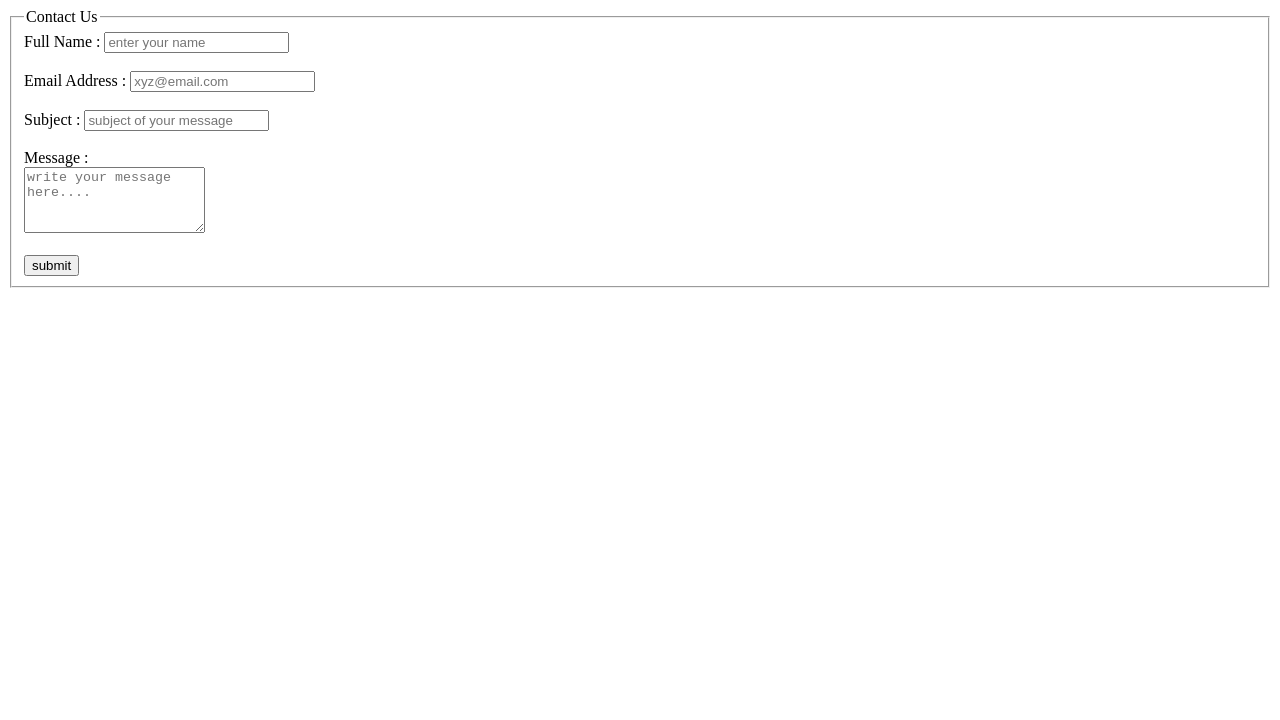
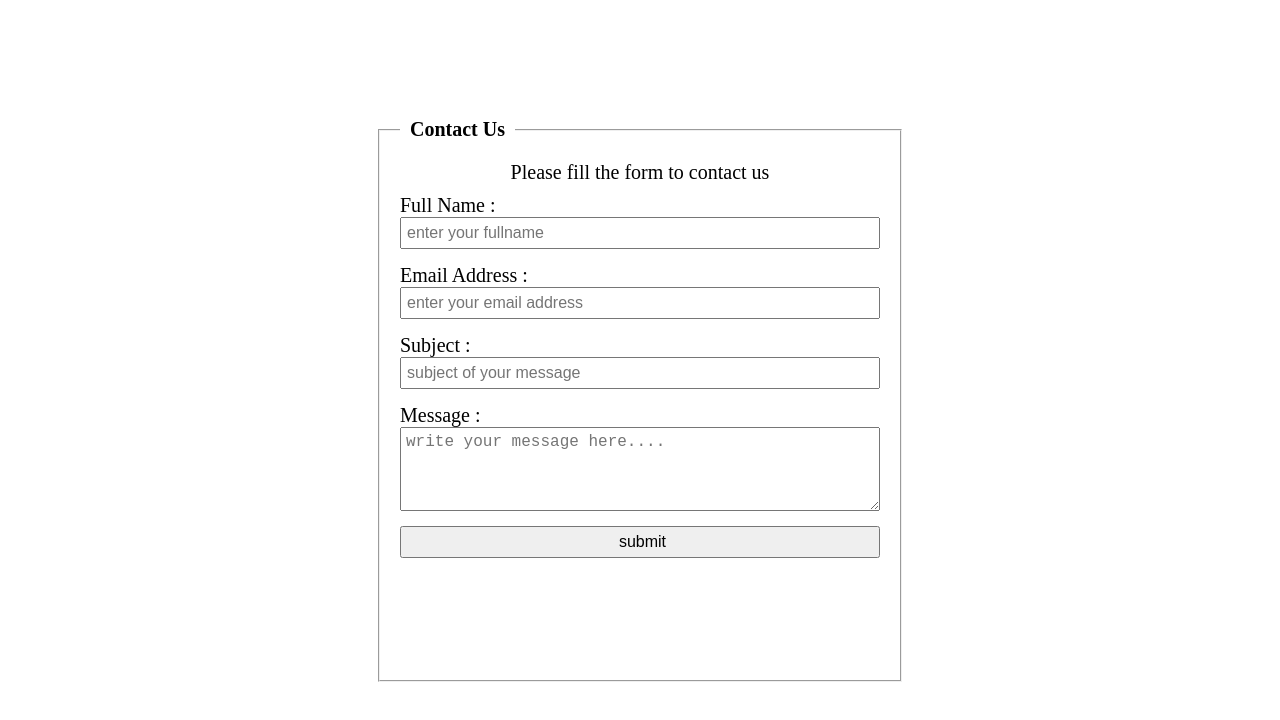
Before and after one commit to Anuj-260/contact---us, a plain HTML site: page index.html in a window 1280 px wide. Drawn offline with Linux system fonts and the light colour scheme.

Commit message:
Add new file

```diff
--- a/index.html
+++ b/index.html
@@ -3,26 +3,36 @@
 <head>
     <meta charset="UTF-8">
     <meta name="viewport" content="width=device-width, initial-scale=1.0">
-    <title>contact us</title>
+    <title>Contact Us</title>
+    <link rel="stylesheet" href="style.css">
 </head>
 <body>
    <form >
     <fieldset>
         <legend>Contact Us</legend>
+        <p id="form-description"> Please fill the form to contact us</p>
+        <div class="container">
+         <div class="form-group">
+        <label for="fullname">Full Name :</label>
+        <input type="text" name="fullname" placeholder="enter your fullname"  id="fullname" aria-required="true">
+         </div>
 
-        <label for="fullname">Full Name :</label>
-        <input type="text" name="fullname" placeholder="enter your name" id="fullname" required><br><br>
+       <div class="form-group">
+        <label for="email">Email Address :</label>
+        <input type="email" name="email" placeholder="enter your email address"  id="email" aria-required="true">
+       </div>
 
-        <label for="email">Email Address :</label>
-        <input type="email" name="email" placeholder="xyz@email.com" id="email" required><br><br>
+        <div class="form-group">
+        <label for="subject">Subject :</label>
+        <input type="text" name="subject" placeholder="subject of your message" id="subject" aria-required="true">
+        </div>
 
-        <label for="subject">Subject :</label>
-        <input type="subject" name="subject" placeholder="subject of your message" id="subject" required><br><br>
-
-        <label for="message">Message :</label><br>
-        <textarea id="message" rows="4" placeholder="write your message here...." required></textarea><br><br>
-
-        <input type="button" value="submit">
+        <div class="form-group">
+        <label for="message">Message :</label>
+        <textarea id="message" name="message" rows="4" placeholder="write your message here...." aria-required="true"></textarea>
+         </div>
+        <input type="submit" value="submit">
+    </div>
     </fieldset>
    </form>
 
--- /dev/null
+++ b/style.css
@@ -0,0 +1,49 @@
+*{
+    margin:0;
+    padding:0;
+}
+
+
+body{
+    min-height: 100vh;
+    display:flex;
+    justify-content: center;
+    align-items: center;
+}
+fieldset{
+    width:60vh;
+    height:65vh;
+    padding:20px;
+}
+
+legend{
+    font-size: 20px;
+    font-weight:bold;
+    padding: 0 10px;
+}
+
+#form-description{
+    text-align: center;
+    font-size: 20px;
+    margin-bottom: 10px;
+}
+
+.container{
+    display:flex;
+    flex-direction:column;
+}
+
+.form-group{
+    display: flex;
+    flex-direction: column;
+    margin-bottom: 15px;
+}
+label{
+    font-size: 20px;
+}
+
+input, textarea{
+    font-size: 16px;
+    padding: 5px 0 5px 5px ;
+
+}
```
